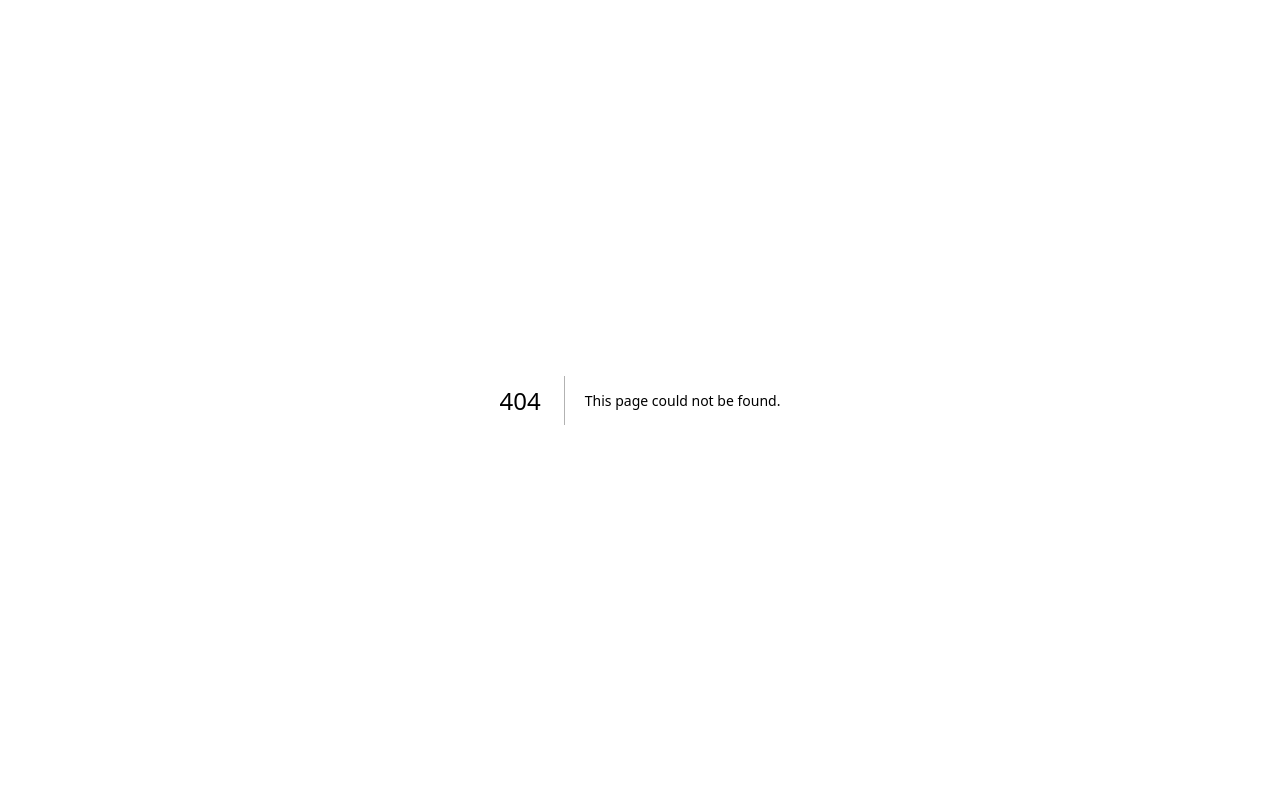
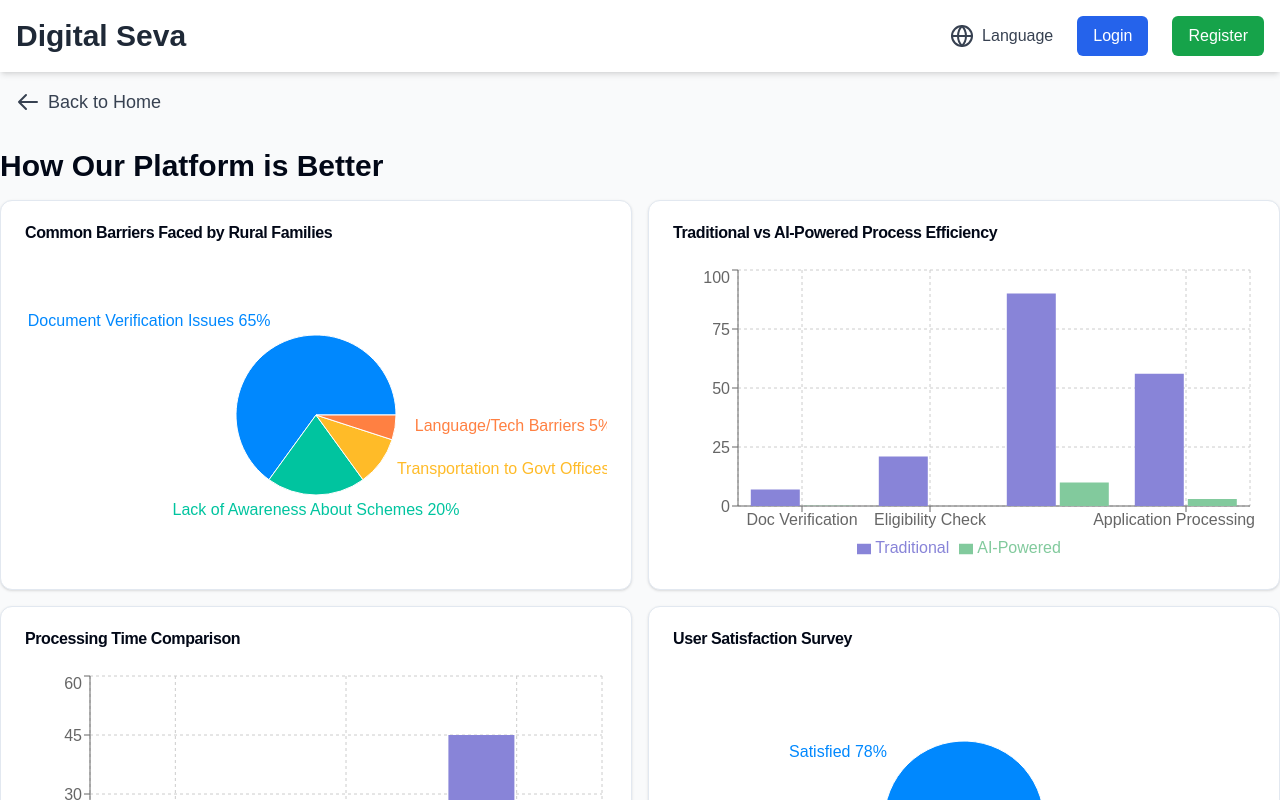
Before and after one commit to Evenidk/EY_Hackathon, a Next.js app in the folder digital-seva/: page /insights in a window 1280 px wide. Before the commit this address had no page. Shown: the top 800 px of the page. Built offline with nearby package versions, Linux system fonts and the light colour scheme.

Commit message:
Final Updates

```diff
--- a/digital-seva/app/Hero.tsx
+++ b/digital-seva/app/Hero.tsx
@@ -22,7 +22,7 @@ import { useUser } from "./hooks/useUser";
 import HeroComponent from "./main";
 import FAQSection from "./faq";
 import Footer from "./footer";
-import ResearchCharts from "./insights";
+import AboutUs from './about/AboutUs';
 
 // Define interfaces for type safety
 interface Notification {
@@ -171,7 +171,8 @@ const CitizenServices = () => {
           <AIAssistant user={user || {}} />
         )}
 
-        <ResearchCharts />
+        {/* <ResearchCharts /> */}
+        <AboutUs />
 
         <FAQSection />
         <Footer />
--- /dev/null
+++ b/digital-seva/app/about/AboutUs.tsx
@@ -0,0 +1,39 @@
+import React from 'react';
+import { useRouter } from 'next/navigation';
+
+const AboutUs: React.FC = () => {
+    const router = useRouter();
+
+    const handleKnowMore = () => {
+        router.push('/insights');
+    };
+
+    return (
+        <div className="flex flex-col-reverse md:flex-row items-center justify-between px-6 py-10 bg-white">
+            {/* Text Section */}
+            <div className="md:w-1/2 text-center md:text-left mt-6 md:mt-0 md:pr-10">
+                <h2 className="text-3xl font-bold text-gray-800 mb-4">About Our Platform</h2>
+                <p className="text-gray-600 mb-6 leading-relaxed">
+                Digital Seva is an AI-powered platform that streamlines access to government schemes, especially for rural citizens. It simplifies eligibility verification, automates document processing, and provides personalized scheme recommendations. Key features include an AI chatbot for 24/7 assistance, multilingual support, OCR-based document verification, and secure document management. The platform eliminates physical barriers by providing seamless digital access, ensuring faster processing & greater convenience for users.
+                </p>
+                <button
+                    onClick={handleKnowMore}
+                    className="px-6 py-2 bg-blue-600 text-white rounded-lg hover:bg-blue-700 transition duration-300"
+                >
+                    Know More
+                </button>
+            </div>
+
+            {/* Image Section */}
+            <div className="md:w-1/2 flex justify-center">
+                <img
+                    src="priya.jpg"
+                    alt="About Us"
+                    className="w-64 h-auto rounded-xl shadow-lg object-cover"
+                />
+            </div>
+        </div>
+    );
+};
+
+export default AboutUs;
--- /dev/null
+++ b/digital-seva/app/about/page.tsx
@@ -0,0 +1,8 @@
+import React from 'react';
+import AboutUs from './AboutUs'
+
+const AboutPage: React.FC = () => {
+    return <AboutUs />;
+};
+
+export default AboutPage;
--- a/digital-seva/app/insights.tsx
+++ b/digital-seva/app/insights/page.tsx
@@ -21,11 +21,14 @@ import {
   CardContent,
 } from "@/components/ui/card";
 import { useTranslation } from "@/app/lib/TranslationContext";
+import Navbar from '../components/Navbar';
+import { useRouter } from "next/navigation";
 
 const COLORS = ["#0088FE", "#00C49F", "#FFBB28", "#FF8042", "#FF8042"];
 
 const ResearchCharts = () => {
   const { t } = useTranslation();
+  const router = useRouter();
 
   const dataBarriers = [
     { name: t("documentVerificationIssues"), value: 65 },
@@ -90,7 +93,26 @@ const ResearchCharts = () => {
   ];
 
   return (
-    <div className="container mx-auto p-4">
+    <div className="container min-h-screen bg-gray-50">
+      <Navbar />
+      <button
+        onClick={() => router.push("/")}
+        className="flex items-center gap-2 text-gray-700 hover:text-blue-600 transition duration-300 p-4 mb-4"
+        aria-label="Back to Home"
+      >
+        <svg
+          className="w-6 h-6"
+          fill="none"
+          stroke="currentColor"
+          strokeWidth={2}
+          strokeLinecap="round"
+          strokeLinejoin="round"
+          viewBox="0 0 24 24"
+        >
+          <path d="M10 19l-7-7m0 0l7-7m-7 7h18" />
+        </svg>
+        <span className="text-lg font-medium">{t("backtohome")}</span>
+      </button>
       <h2 className="text-3xl font-bold mb-4 text-Black-600">{t("graphtitle")}</h2>
 
       <div className="grid grid-cols-1 md:grid-cols-2 gap-4">
--- a/digital-seva/app/schemes/page.tsx
+++ b/digital-seva/app/schemes/page.tsx
@@ -398,7 +398,6 @@ const SchemesPage = () => {
                     </svg>
                   </a>
                 </div>
-
               </CardContent>
             </Card>
           ))}
--- a/digital-seva/app/translations/translations.ts
+++ b/digital-seva/app/translations/translations.ts
@@ -34,7 +34,7 @@ export const translations = {
     male: "Male",
     female: "Female",
     other: "Other",
-    income: "Monthly Income",
+    income: "Annual Income",
     location: "Location",
     category: "Category",
     aiAssistantDesc:
--- /dev/null
+++ b/digital-seva/components/ui/tabs.tsx
@@ -0,0 +1,55 @@
+"use client"
+
+import * as React from "react"
+import * as TabsPrimitive from "@radix-ui/react-tabs"
+
+import { cn } from "@/lib/utils"
+
+const Tabs = TabsPrimitive.Root
+
+const TabsList = React.forwardRef<
+  React.ElementRef<typeof TabsPrimitive.List>,
+  React.ComponentPropsWithoutRef<typeof TabsPrimitive.List>
+>(({ className, ...props }, ref) => (
+  <TabsPrimitive.List
+    ref={ref}
+    className={cn(
+      "inline-flex h-9 items-center justify-center rounded-lg bg-muted p-1 text-muted-foreground",
+      className
+    )}
+    {...props}
+  />
+))
+TabsList.displayName = TabsPrimitive.List.displayName
+
+const TabsTrigger = React.forwardRef<
+  React.ElementRef<typeof TabsPrimitive.Trigger>,
+  React.ComponentPropsWithoutRef<typeof TabsPrimitive.Trigger>
+>(({ className, ...props }, ref) => (
+  <TabsPrimitive.Trigger
+    ref={ref}
+    className={cn(
+      "inline-flex items-center justify-center whitespace-nowrap rounded-md px-3 py-1 text-sm font-medium ring-offset-background transition-all focus-visible:outline-none focus-visible:ring-2 focus-visible:ring-ring focus-visible:ring-offset-2 disabled:pointer-events-none disabled:opacity-50 data-[state=active]:bg-background data-[state=active]:text-foreground data-[state=active]:shadow",
+      className
+    )}
+    {...props}
+  />
+))
+TabsTrigger.displayName = TabsPrimitive.Trigger.displayName
+
+const TabsContent = React.forwardRef<
+  React.ElementRef<typeof TabsPrimitive.Content>,
+  React.ComponentPropsWithoutRef<typeof TabsPrimitive.Content>
+>(({ className, ...props }, ref) => (
+  <TabsPrimitive.Content
+    ref={ref}
+    className={cn(
+      "mt-2 ring-offset-background focus-visible:outline-none focus-visible:ring-2 focus-visible:ring-ring focus-visible:ring-offset-2",
+      className
+    )}
+    {...props}
+  />
+))
+TabsContent.displayName = TabsPrimitive.Content.displayName
+
+export { Tabs, TabsList, TabsTrigger, TabsContent }
--- a/digital-seva/package.json
+++ b/digital-seva/package.json
@@ -28,6 +28,7 @@
     "@radix-ui/react-select": "^2.1.6",
     "@radix-ui/react-separator": "^1.1.2",
     "@radix-ui/react-slot": "^1.1.2",
+    "@radix-ui/react-tabs": "^1.1.3",
     "@radix-ui/react-tooltip": "^1.1.8",
     "axios": "^1.7.7",
     "class-variance-authority": "^0.7.1",
```
Also changed, not shown: digital-seva/public/priya.jpg (added), 1 other file (tests, documents, lock files or other folders). Lines whose indentation alone changed are shown as unchanged.
